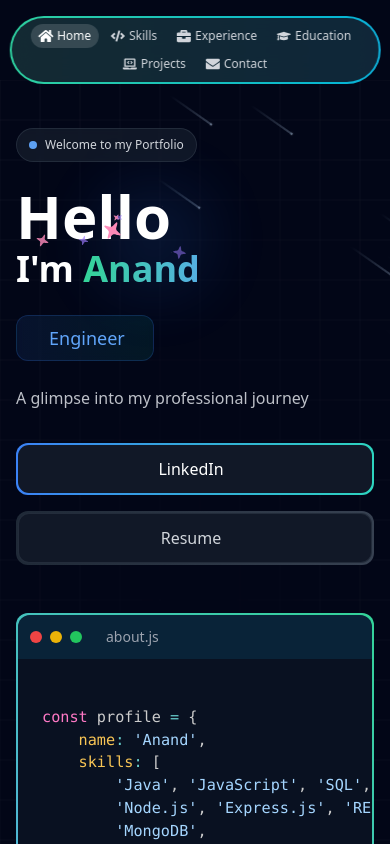
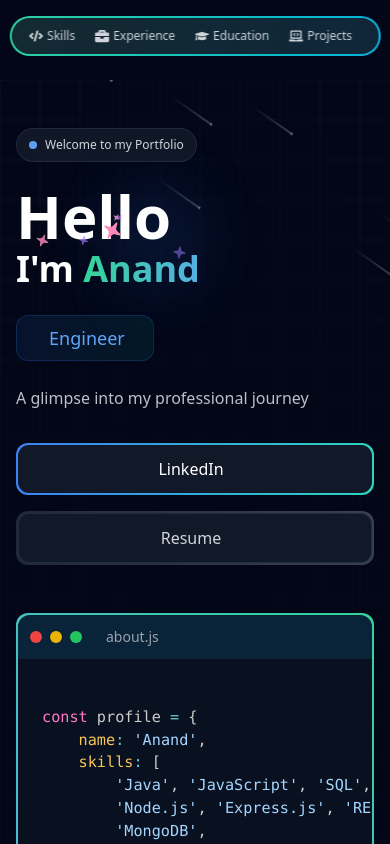
Before and after one commit to Aanandshukla02/My-PortFolio, a React (Vite) app: page / in a window 390 px wide. Shown: the top 844 px of the page. Built offline with nearby package versions, Linux system fonts and the light colour scheme.

Commit message:
optimize for tablet

```diff
--- a/src/pages/Header/Header.jsx
+++ b/src/pages/Header/Header.jsx
@@ -1,4 +1,4 @@
-import React, { useState, useEffect } from "react";
+import React, { useState } from "react";
 import {
   FaHome,
   FaLaptopCode,
@@ -30,7 +30,13 @@ export default function Header() {
       <div className="fixed top-4 left-1/2 transform -translate-x-1/2 w-[95%] sm:w-auto">
         <div className="p-[2px] rounded-full bg-gradient-to-r from-emerald-400 via-cyan-500 to-indigo-500 animate-gradient-x">
           <nav className="bg-gray-900/90 backdrop-blur-md rounded-full px-3 sm:px-6 py-1.5 sm:py-2.5">
-            <div className="flex flex-wrap justify-center items-center gap-1 sm:gap-2">
+
+            {/* ✅ Responsive nav wrapper */}
+            <div className="flex items-center gap-1 sm:gap-2
+                            overflow-x-auto
+                            scrollbar-hide
+                            justify-center md:justify-between lg:justify-center
+                            w-full sm:w-auto">
               {navLinks.map(({ id, icon: Icon, text, path }) => (
                 <Link
                   key={id}
@@ -72,6 +78,14 @@ export default function Header() {
           animation: gradient-x 3s linear infinite;
           background-size: 200% 200%;
         }
+        /* ✅ Tablet pe scrollbars ko hide karna */
+        .scrollbar-hide::-webkit-scrollbar {
+          display: none;
+        }
+        .scrollbar-hide {
+          -ms-overflow-style: none;
+          scrollbar-width: none;
+        }
       `}</style>
     </header>
   );
```
